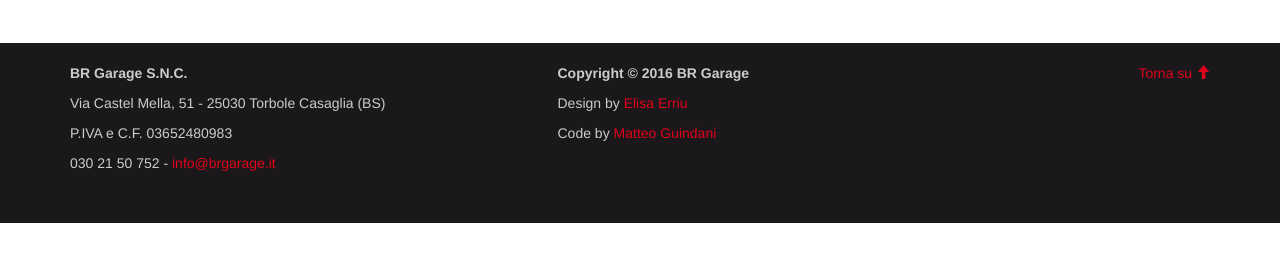
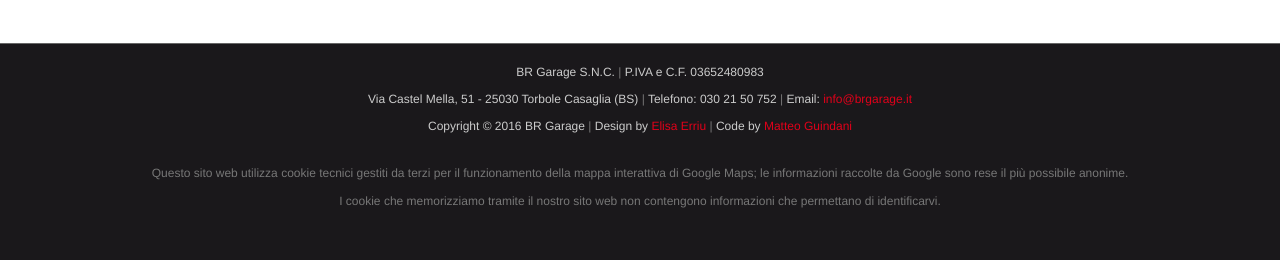
Before and after one commit to Ingannatore/brgarage, a plain HTML site: page index.html in a window 1280 px wide. Shown: the part 2252-2512 px from the top of the page. Before the commit the page ends 2475 px from the top, so only its background shows below. Drawn offline with Linux system fonts and the light colour scheme.

Commit message:
Modifica contenuti e layout del footer

```diff
--- a/custom.css
+++ b/custom.css
@@ -10,11 +10,18 @@ iframe {
     margin-top: 20px;
 }
 
-footer {
+.footer {
     margin-top: 40px;
     padding: 20px 0 40px;
     color: #ccc;
+    border-top: 1px solid #666;
     background-color: #1a181b;
+    text-align: center;
+    font-size: 12px;
+}
+
+.footer .disclaimer {
+    margin-top: 20px;
 }
 
 h1, h2, h3, h4, h5, h6 {
@@ -28,6 +35,15 @@ a {
 a:hover {
     color: #a80014;
     text-decoration: none;
+}
+
+img.img-circle {
+    width: 40%;
+    height: 40%;
+}
+
+img.fb-logo {
+    width: 21px;
 }
 
 .marketing p.lead {
--- a/index.html
+++ b/index.html
@@ -10,7 +10,6 @@
         <link href="custom.css" rel="stylesheet" type="text/css"/>
     </head>
     <body>
-        <a name="top"></a>
         <div class="container">
             <div class="row">
                 <div class="col-md-6">
@@ -73,7 +72,7 @@
         <div class="container marketing text-center">
             <div class="row">
                 <div class="col-lg-6">
-                    <img class="img-circle" src="images/spot-officina.png" alt="Autofficina multimarca" width="40%" height="40%">
+                    <img class="img-circle" src="images/spot-officina.png" alt="Autofficina multimarca">
                     <h2>Autofficina multimarca</h2>
                     <p class="lead"><strong>Giovani e dinamici</strong>, sempre attenti alle richieste dei clienti,
                         siamo in grado di eseguire riparazioni e manutenzioni su
@@ -82,7 +81,7 @@
                         fanno di noi un’autofficina completa a 360°</p>
                 </div>
                 <div class="col-lg-6">
-                    <img class="img-circle" src="images/spot-elaborazioni.png" alt="Elaborazioni personalizzate" width="40%" height="40%">
+                    <img class="img-circle" src="images/spot-elaborazioni.png" alt="Elaborazioni personalizzate">
                     <h2>Elaborazioni personalizzate</h2>
                     <p class="lead">Siamo in grado di eseguire elaborazioni personalizzate su auto stradali per utilizzo
                         <strong>fast-street</strong> e
@@ -106,7 +105,7 @@
                         <span class="glyphicon glyphicon-phone-alt"></span> 030 21 50 752<br/>
                         <span class="glyphicon glyphicon-envelope"></span>
                         <a href="mailto:info@brgarage.it" title="info@brgarage.it">info@brgarage.it</a><br/>
-                        <img src="images/logo-fb.png" alt="Facebook" width="21px"/>
+                        <img src="images/logo-fb.png" alt="Facebook" class="fb-logo"/>
                         <a href="https://www.facebook.com/BR-Garage-114827322038310" title="BR Garage è su Facebook">
                             BR Garage
                         </a>
@@ -163,35 +162,44 @@
         </div>
 
         <!-- FOOTER -->
-        <footer>
+        <div class="footer">
             <div class="container">
                 <div class="row">
-                    <div class="col-md-5">
-                        <p><strong>BR Garage S.N.C.</strong></p>
-                        <p>Via Castel Mella, 51 - 25030 Torbole Casaglia (BS)</p>
-                        <p>P.IVA e C.F. 03652480983</p>
-                        <p>030 21 50 752 -
-                            <a href="mailto:info@brgarage.it" title="info@brgarage.it">info@brgarage.it</a></p>
-                    </div>
-                    <div class="col-md-5">
-                        <p><strong>Copyright &copy; 2016 BR Garage</strong></p>
-                        <p>Design by
-                            <a href="https://www.facebook.com/elisa.erriu.3" title="Elisa Erriu" target="_blank">Elisa Erriu</a>
+                    <div class="col-md-12">
+                        <p>
+                            BR Garage S.N.C.
+                            <span class="text-muted">|</span>
+                            P.IVA e C.F. 03652480983
                         </p>
-                        <p>Code by
-                            <a href="https://github.com/Ingannatore" title="Matteo Guindani" target="_blank">Matteo Guindani</a>
+                        <p>
+                            Via Castel Mella, 51 - 25030 Torbole Casaglia (BS)
+                            <span class="text-muted">|</span>
+                            Telefono: 030 21 50 752
+                            <span class="text-muted">|</span>
+                            Email: <a href="mailto:info@brgarage.it" title="info@brgarage.it">info@brgarage.it</a>
+                        </p>
+                        <p>
+                            Copyright &copy; 2016 BR Garage
+                            <span class="text-muted">|</span>
+                            Design by <a href="https://www.facebook.com/elisa.erriu.3" title="Elisa Erriu" target="_blank">Elisa Erriu</a>
+                            <span class="text-muted">|</span>
+                            Code by <a href="https://github.com/Ingannatore" title="Matteo Guindani" target="_blank">Matteo Guindani</a>
                         </p>
                     </div>
-                    <div class="col-md-2 text-right">
-                        <p>
-                            <a href="#top" title="Torna su">Torna su
-                                <span class="glyphicon glyphicon-arrow-up"></span>
-                            </a>
+                    <div class="col-md-12 disclaimer">
+                        <p class="text-muted">
+                            Questo sito web utilizza cookie tecnici gestiti da terzi per il funzionamento della mappa
+                            interattiva di Google Maps; le informazioni raccolte da Google sono rese il più possibile
+                            anonime.
+                        </p>
+                        <p class="text-muted">
+                            I cookie che memorizziamo tramite il nostro sito web non contengono informazioni che
+                            permettano di identificarvi.
                         </p>
                     </div>
                 </div>
             </div>
-        </footer>
+        </div>
 
         <script src="js/jquery.min.js"></script>
         <script src="js/bootstrap.min.js"></script>
```
